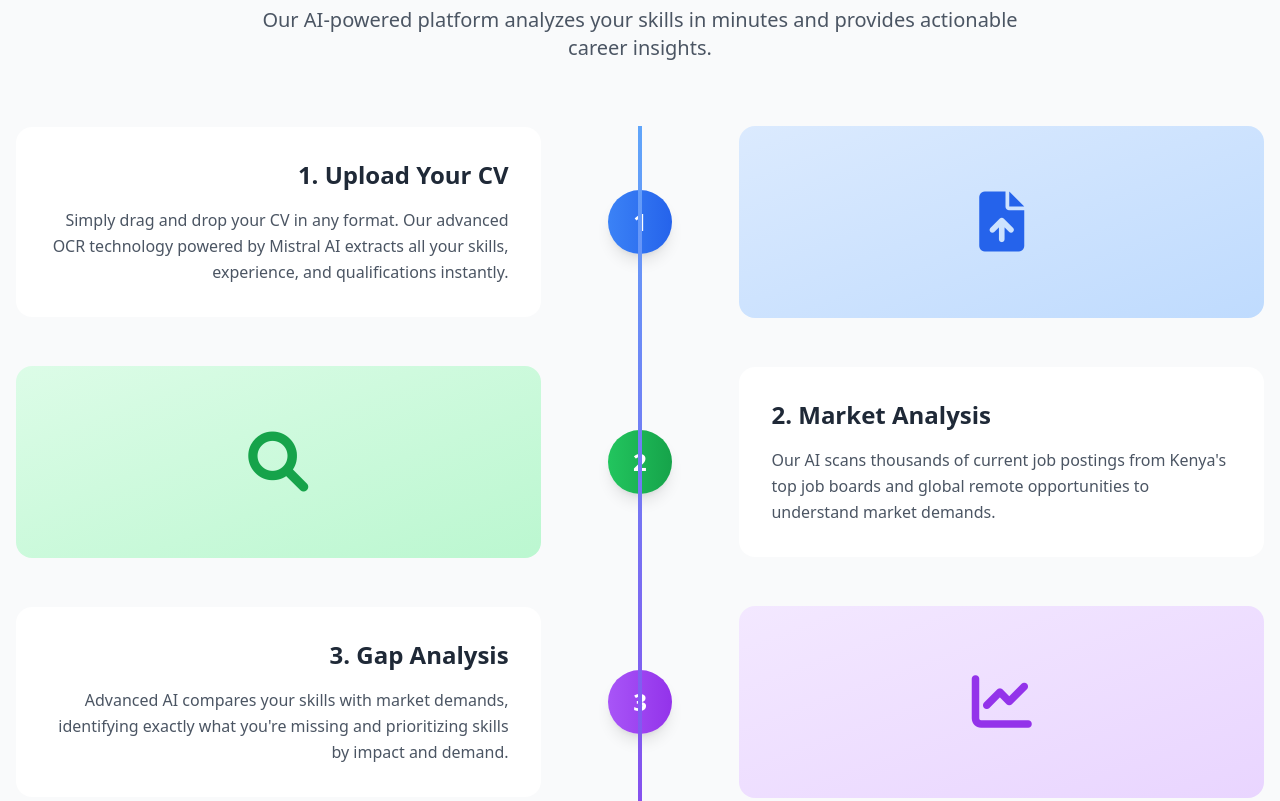
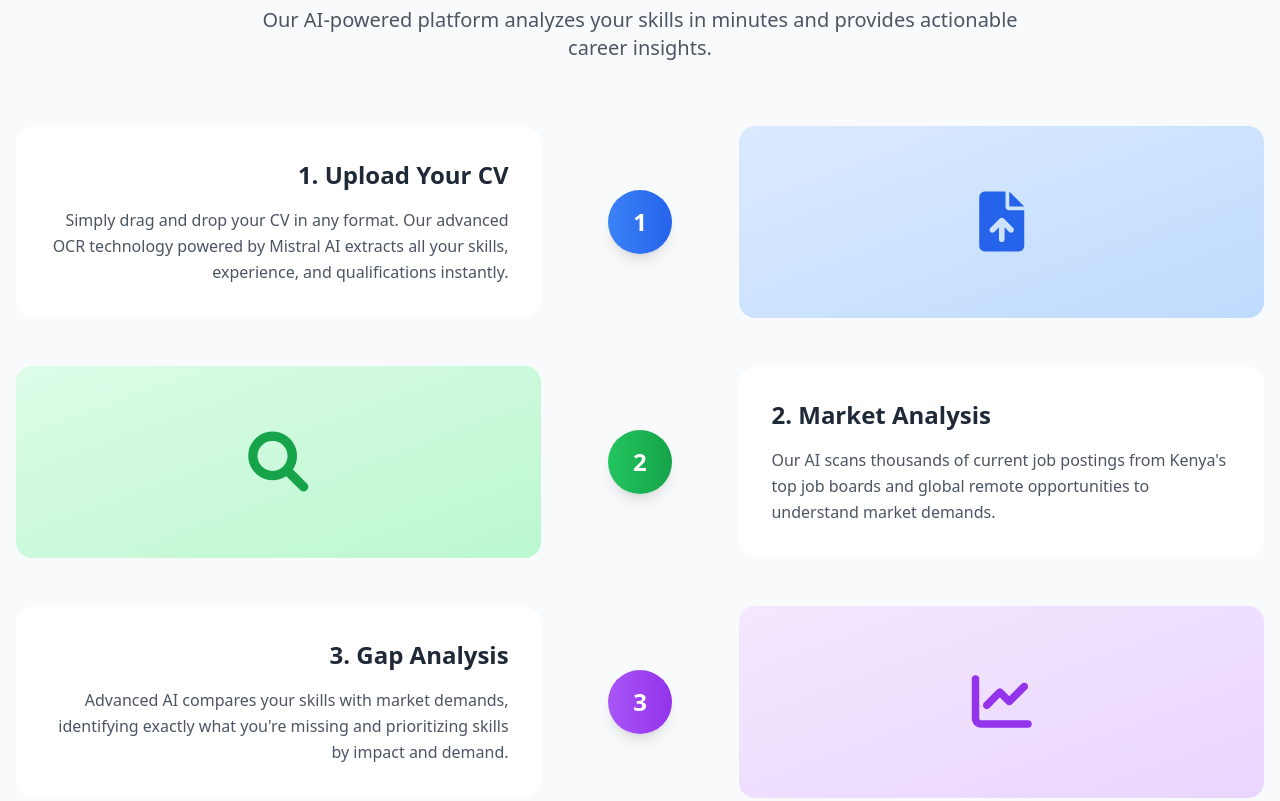
Before and after one commit to NMsby/skills-gap-analyzer, a website: page public/index.html in a window 1280 px wide. Shown: the part 1860-2661 px from the top of the page. Drawn offline with nearby package versions, Linux system fonts and the light colour scheme.

Commit message:
Comment out timeline line in index.html for layout adjustment

```diff
--- a/public/index.html
+++ b/public/index.html
@@ -256,7 +256,7 @@
 
         <div class="relative">
             <!-- Timeline Line -->
-            <div class="hidden lg:block absolute left-1/2 transform -translate-x-1/2 w-1 h-full bg-gradient-to-b from-blue-400 to-purple-600"></div>
+<!--            <div class="hidden lg:block absolute left-1/2 transform -translate-x-1/2 w-1 h-full bg-gradient-to-b from-blue-400 to-purple-600"></div>-->
 
             <!-- Steps -->
             <div class="space-y-12">
```
